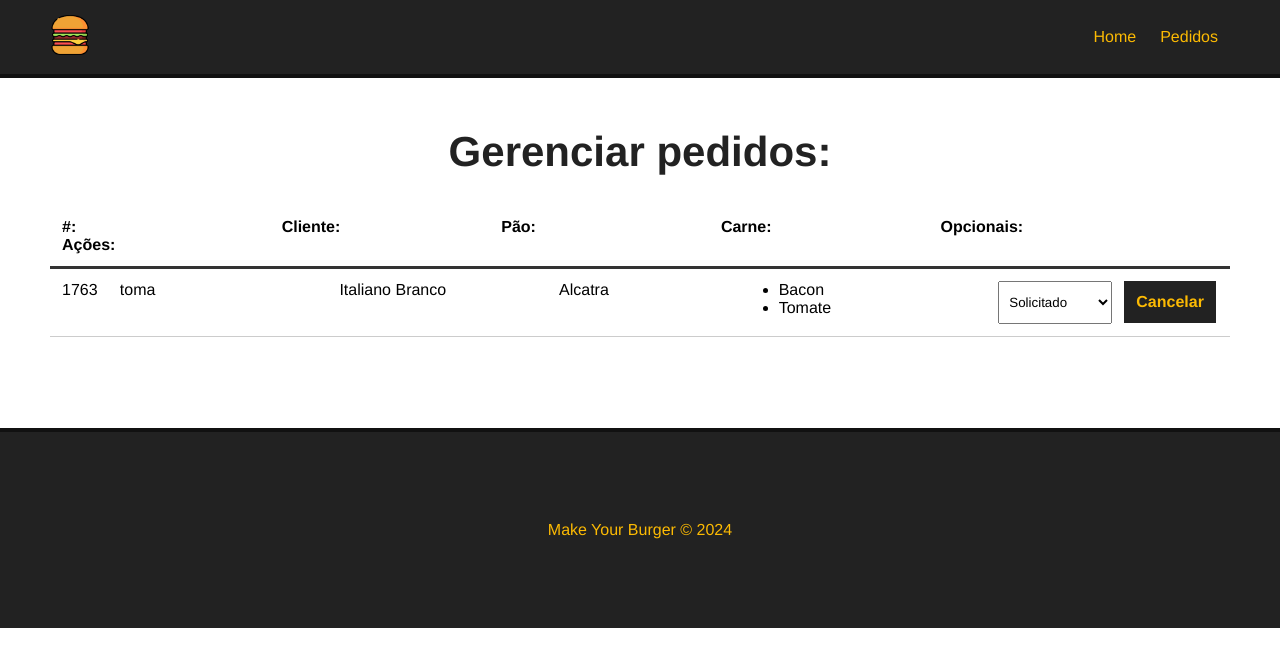
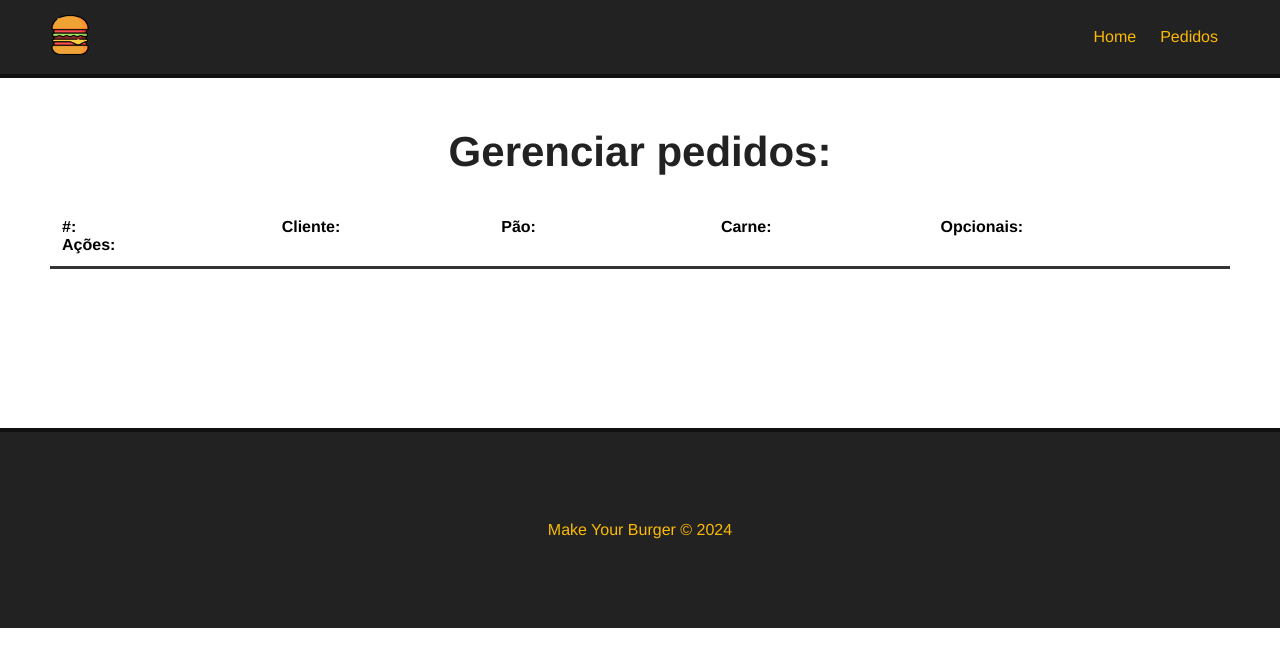
Before and after one commit to Masthw/Vue.js, a Vue app: page /pedidos in a window 1280 px wide. Shown: the top 666 px of the page. Built offline with nearby package versions, Linux system fonts and the light colour scheme; data requests are answered from the project's data file.

Commit message:
feat: add delete order functionality

```diff
--- a/db/db.json
+++ b/db/db.json
@@ -77,17 +77,5 @@
       "tipo": "Finalizado"
     }
   ],
-  "burgers": [
-    {
-      "id": "1763",
-      "nome": "toma",
-      "carne": "Alcatra",
-      "pao": "Italiano Branco",
-      "opcionais": [
-        "Bacon",
-        "Tomate"
-      ],
-      "status": "Solicitado"
-    }
-  ]
+  "burgers": []
 }
--- a/src/components/Dashboard.vue
+++ b/src/components/Dashboard.vue
@@ -29,7 +29,7 @@
               {{ s.tipo }}
             </option>
           </select>
-          <button class="delete-btn">Cancelar</button>
+          <button class="delete-btn" @click="deleteBurger(burger.id)">Cancelar</button>
         </div>
       </div>
     </div>
@@ -63,6 +63,16 @@
 
       this.status = data;
     },
+    async deleteBurger(id) {
+
+      const req = await fetch(`http://localhost:3000/burgers/${id}`, {
+        method: "DELETE"
+      });
+
+      const res = await req.json();
+
+      this.getPedidos();
+    }
   },
   mounted() {
     this.getPedidos();
```
